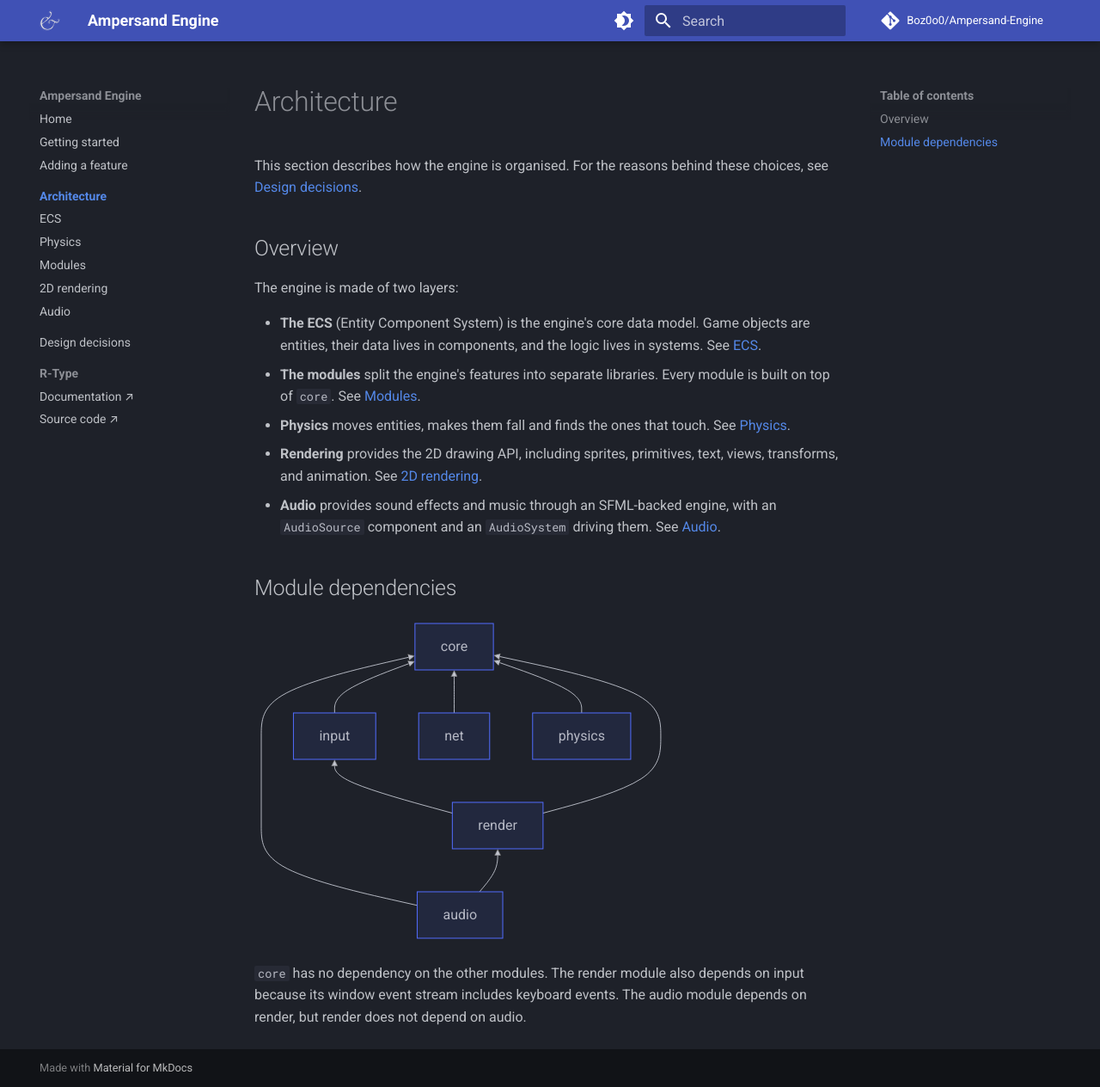
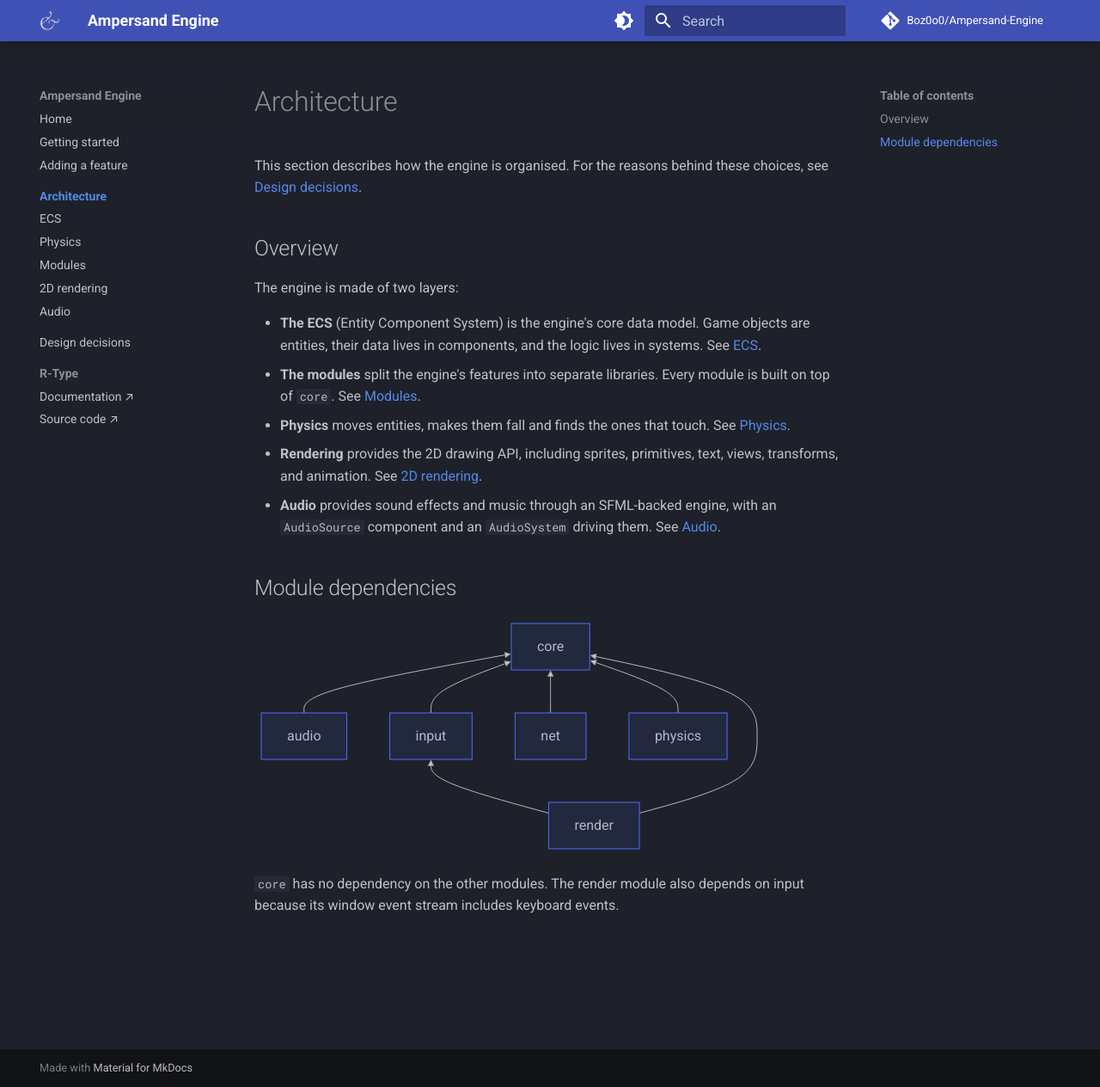
Before and after one commit to Boz0o0/Ampersand-Engine, an MkDocs documentation site: the page built from docs/mkdocs/architecture/index.md, in a window 1280 px wide and 1264 px high. Shown: the whole window at 86% size. Built offline with MkDocs 1.6.1 and Material for MkDocs 9.7.7, drawn with Linux system fonts in a browser that asks for light colours; comment, search, counter and statistics services are not loaded.

Commit message:
fix(engine-audio): audio no longer depends on render

````diff
--- a/docs/mkdocs/architecture/index.md
+++ b/docs/mkdocs/architecture/index.md
@@ -22,10 +22,8 @@ graph BT
     net[net] --> core
     physics[physics] --> core
     render[render] --> core
-    audio --> render
     render --> input
 ```
 
 `core` has no dependency on the other modules. The render module also depends on
-input because its window event stream includes keyboard events. The audio module
-depends on render, but render does not depend on audio.
+input because its window event stream includes keyboard events.
````
Also changed, not shown: 1 other file.
